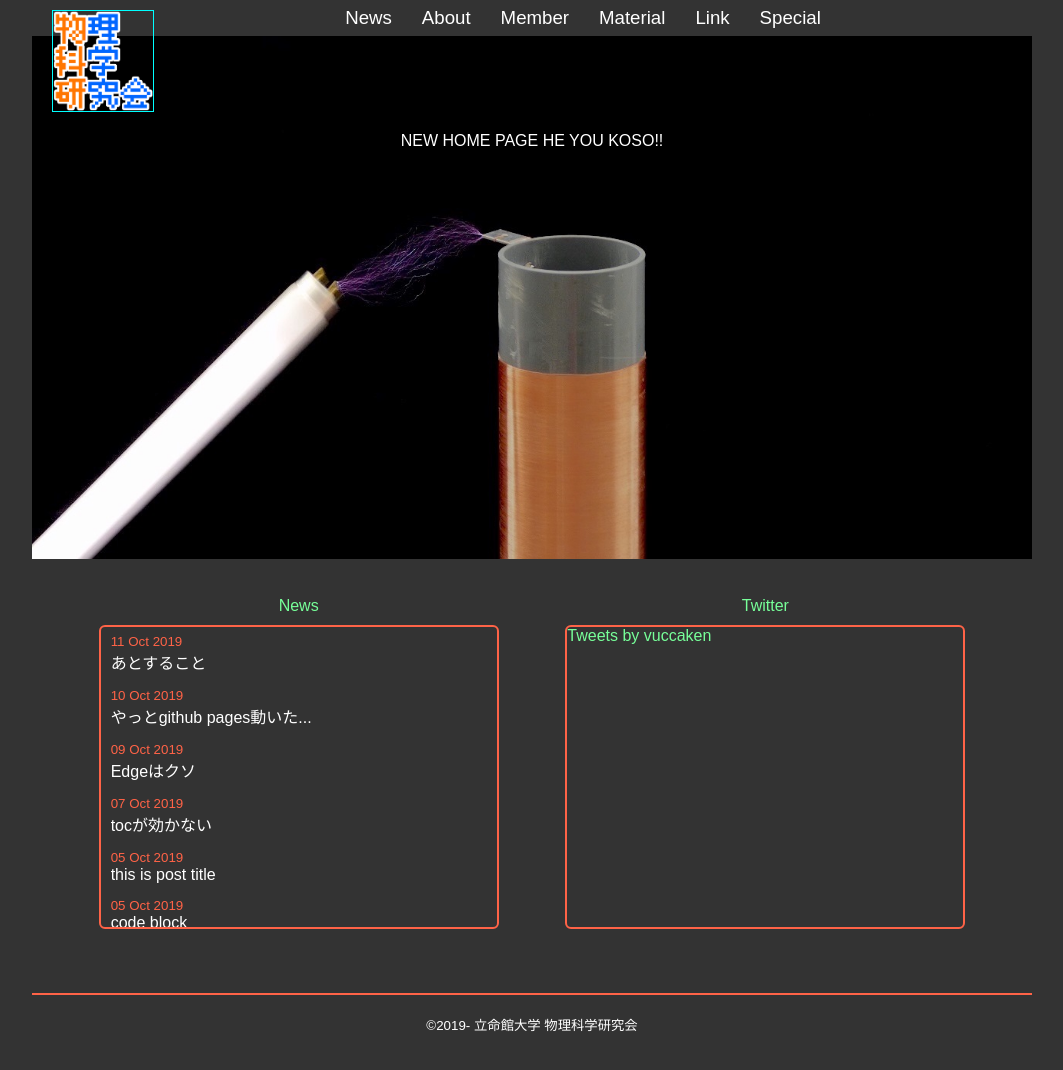
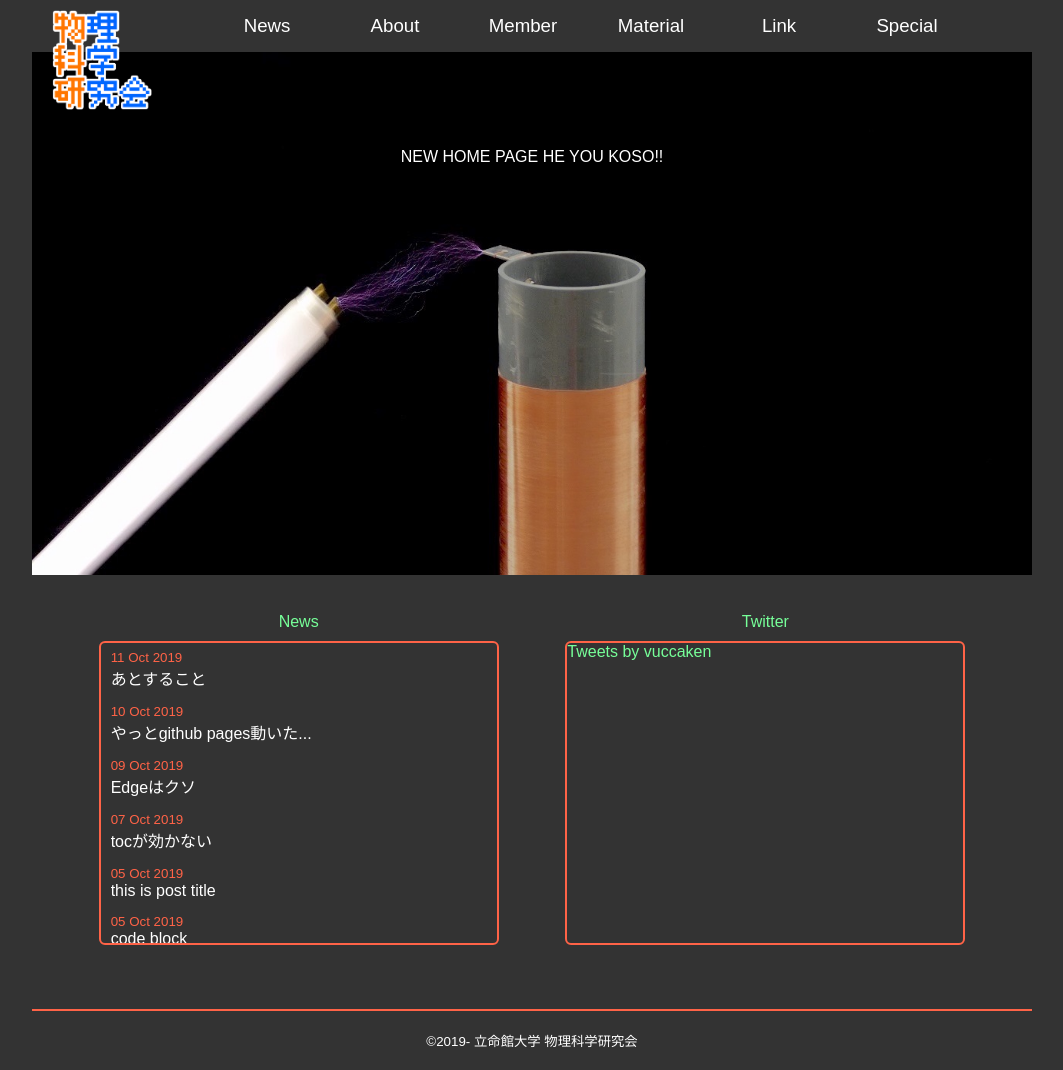
Before and after one commit to vuccaken/vuccaken.github.io, a Jekyll site: the page built from index.md, in a window 1280 px wide. Shown: the whole page, without its empty margins (108-1171 px from the left). Built offline with Jekyll 4.4.1, drawn with Linux system fonts in a browser that asks for light colours; comment, search, counter and statistics services are not loaded.

Commit message:
Update main.scss
navをgridに

```diff
--- a/_sass/main.scss
+++ b/_sass/main.scss
@@ -9,15 +9,16 @@
 header {
   // background: $thm-color;
   // border-bottom: solid 1px blue;
+  padding: 10px 20px;
 }
 nav {
   // background-color: burlywood;
   display: flex;
   .logo {
-    border: solid 1px aqua;
+    // border: solid 1px aqua;
     // padding: 10px 0px 0px 20px;
     height: 100px;
-    margin: 10px -20px -80px 20px;
+    margin: 0px 10px -80px 0px;
     // margin-top: 0;
     // margin-bottom: -80px;
     // margin-right: -35px;
@@ -31,17 +32,19 @@ nav {
     // -ms-filter: "alpha( opacity=80 )";
   }
   .menu-list {
-    // background-color: aqua;
+    // border: solid 1px aqua;
     margin: auto;
-    display: flex;
-    flex-wrap: wrap;
-    justify-content: space-evenly;
+    width: 80%;
+    display: grid;
+    grid-template-columns: repeat(auto-fit, minmax(100px, 1fr));
+    // display: flex;
+    // flex-wrap: wrap;
+    // justify-content: space-evenly;
     .menu {
-      // background-color: aqua;
+      // border: solid 1px aqua;
       text-align: center;
       margin: 5px 5px;
       a{
-        // background-color: #fff;
         color: $text-color;
         padding: 2px 10px;
         border-radius: 100px;
```
